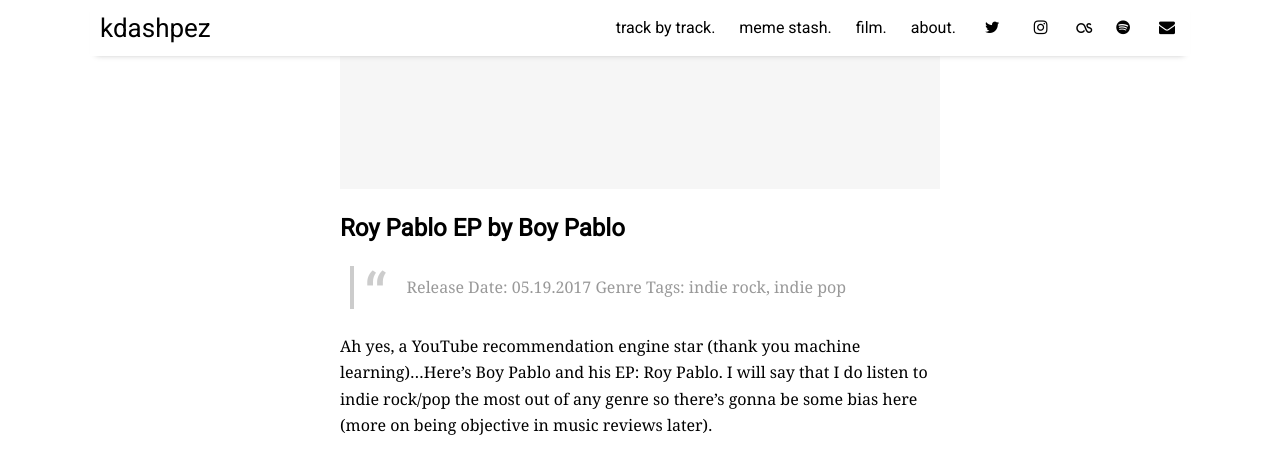
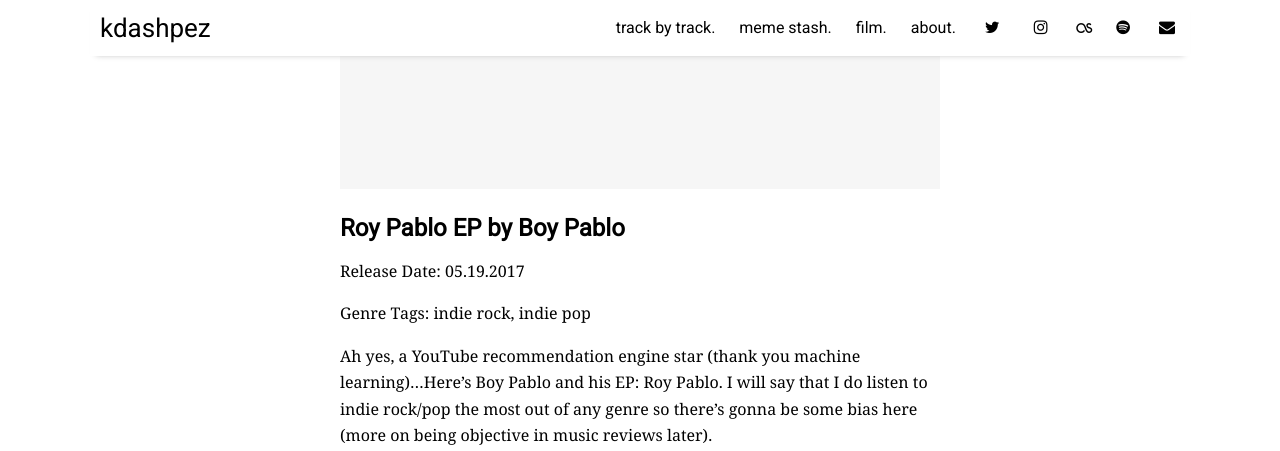
Before and after one commit to kdashpez/kdashpez, a Jekyll site: the page built from _posts/2017-10-23-tbt-roy-pablo-ep.md, in a window 1280 px wide and 900 px high, scrolled down 571 px, cut to the strip 0-451 px from the top of the window. Built offline with Jekyll 4.4.1, drawn with Linux system fonts in a browser that asks for light colours; nearby versions of some CDN libraries.

Commit message:
fix formatting in roy pablo review

```diff
--- a/_posts/2017-10-23-tbt-roy-pablo-ep.md
+++ b/_posts/2017-10-23-tbt-roy-pablo-ep.md
@@ -9,11 +9,13 @@
 ---
 
 # Roy Pablo EP by Boy Pablo
->Release Date: 05.19.2017
->Genre Tags: indie rock, indie pop
+Release Date: 05.19.2017
+
+Genre Tags: indie rock, indie pop
 
 Ah yes, a YouTube recommendation engine star (thank you machine learning)...Here's Boy Pablo and his EP: Roy Pablo. I will say that I do listen to indie rock/pop the most out of any genre so there's gonna be some bias here (more on being objective in music reviews later).
 <iframe width="100%" height="300" scrolling="no" frameborder="no" src="https://w.soundcloud.com/player/?url=https%3A//api.soundcloud.com/playlists/324233047&amp;color=%23ff5500&amp;auto_play=false&amp;hide_related=false&amp;show_comments=true&amp;show_user=true&amp;show_reposts=false&amp;show_teaser=true&amp;visual=true"></iframe>
+<br>
 
 ### Yeah(Fantisizing)
 Right off the bat, we hear the dreamy guitar, emphasized by the echo and reverb.The second section of the song just kind of drifts away (seems kind of aimless...but I think that's the point of the song).
```
